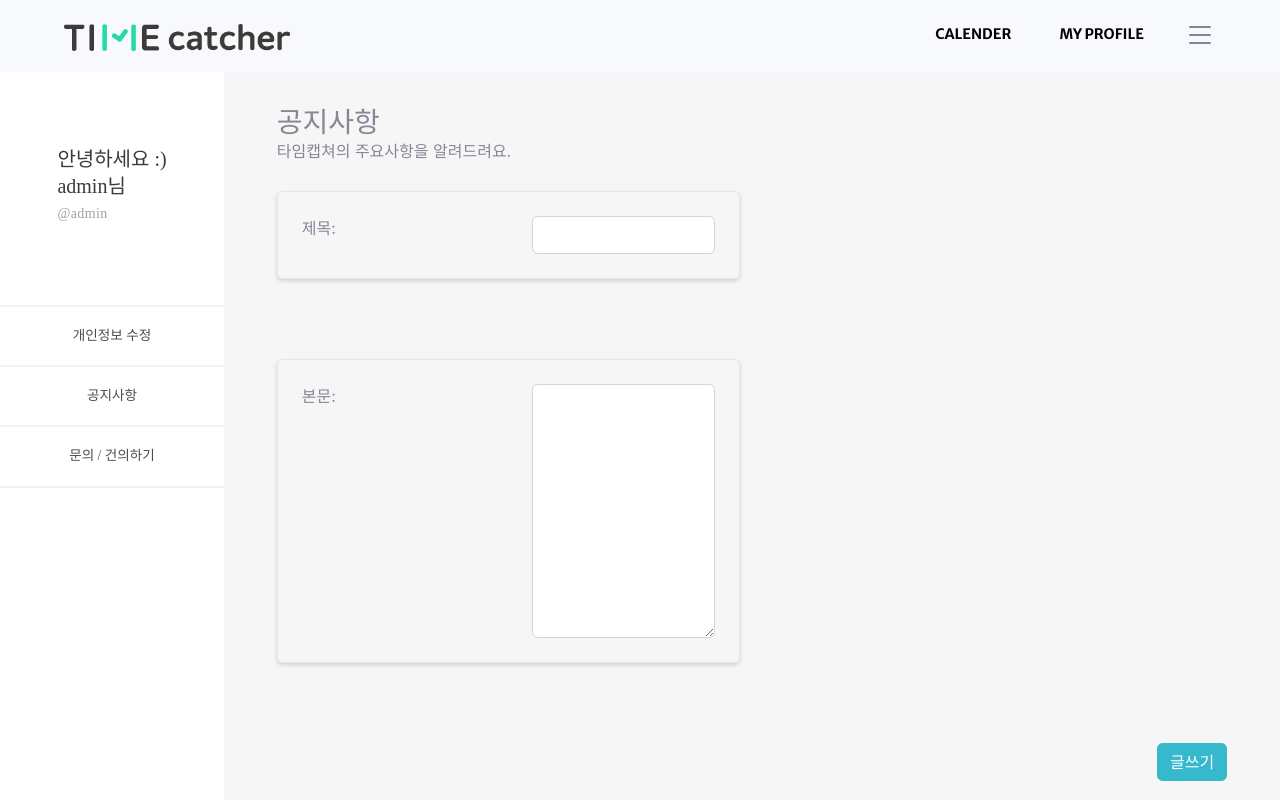
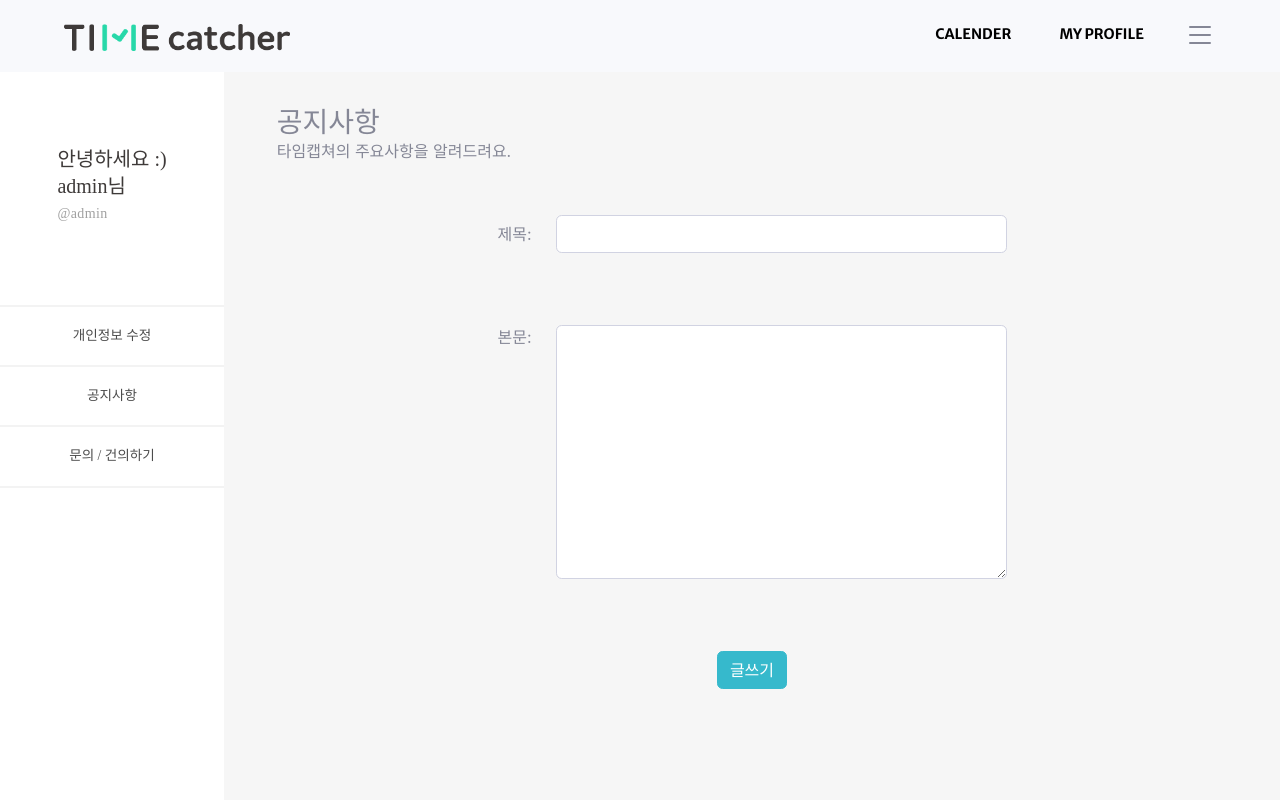
Before and after one commit to integerJI/TIME_catcher, a Django app: page /timeApp/notices_create/ in a window 1280 px wide. Run offline with Django 3.2, Linux system fonts and the light colour scheme; a user stored in the database is signed in; data comes from the database, SQL or seed files in the repository; some libraries are stand-ins or nearby versions.

Commit message:
글쓰기 수정중 오늘은 여기까지

```diff
--- a/timeApp/templates/notices_create.html
+++ b/timeApp/templates/notices_create.html
@@ -6,45 +6,39 @@
     <h3 class="mb-0">공지사항</h3>
     <div class="mb-1 text-muted">타임캡쳐의 주요사항을 알려드려요.</div>
     <br>
+
+    <div class="d-flex justify-content-center">
+
+
     <form action="{% url 'notices_save' %}" method="POST">
       {% csrf_token %}
 
-      <div class="row mb-2">
-        <div class="col-md-6">
-          <div class="row no-gutters border rounded overflow-hidden flex-md-row mb-4 shadow-sm h-md-250 position-relative">
-            <div class="col p-4 d-flex flex-column position-static">
+          <div class="row no-gutters overflow-hidden flex-md-row mb-4 h-md-250 position-relative">
+            <div class="d-flex align-items-center ml-4">
               <a>제목: </a>
             </div>
             <div class="col p-4 d-flex flex-column position-static">
               <input type="text" name="title" class="form-control">
             </div>
           </div>
-        </div>
-      </div>
 
-      <br>
-      <br>
-
-
-      <div class="row mb-2">
-        <div class="col-md-6">
-          <div class="row no-gutters border rounded overflow-hidden flex-md-row mb-4 shadow-sm h-md-250 position-relative">
-            <div class="col p-4 d-flex flex-column position-static">
+          <div class="row no-gutters overflow-hidden flex-md-row mb-4 h-md-250 position-relative">
+            <div class="d-flex align-items-stretch ml-4 mt-4">
               <a>본문: </a>
             </div>
             <div class="col p-4 d-flex flex-column position-static">
               <textarea cols=40 rows=10 name="body" class="form-control"></textarea>
             </div>
           </div>
-        </div>
-      </div>
 
       <br>
-      <br>
-      <div class="d-flex justify-content-end">
+      <div class="d-flex justify-content-center">
         <input class="btn btn-info" type="submit" value="글쓰기">
       </div>
     </form>
+
+  </div>
+
   </div>
 </div>
 {% endblock %}
```
